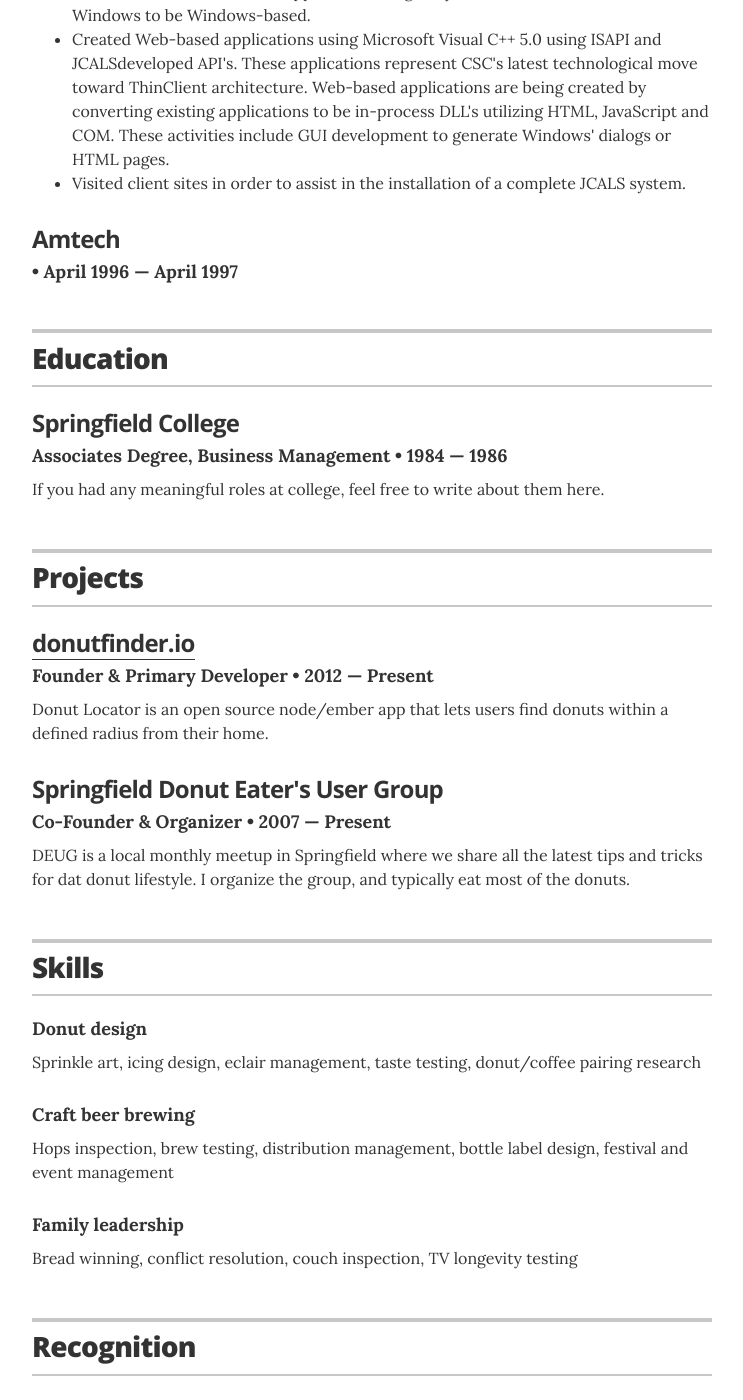
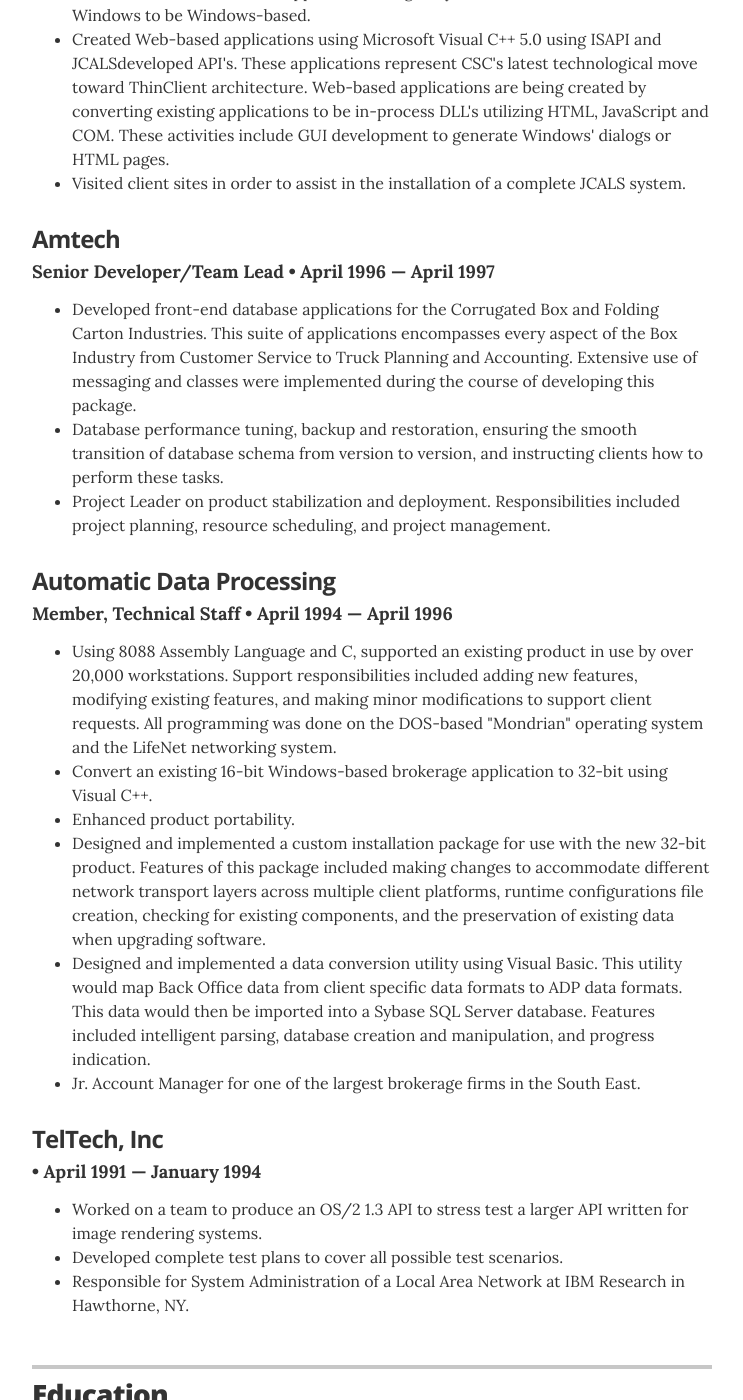
Before and after one commit to Sloveez/sloveez.github.io, a Jekyll site: the page built from index.html, in a window 1280 px wide and 1400 px high, scrolled down 2896 px. Shown: the whole window, without its empty margins (268-1011 px from the left). Built offline with Jekyll 4.4.1, drawn with Linux system fonts in a browser that asks for light colours.

Commit message:
Update experience.yml

```diff
--- a/_data/experience.yml
+++ b/_data/experience.yml
@@ -53,8 +53,33 @@
   url: www.amtechsoftware.com
   start: April 1996
   end: April 1997
+  title: Senior Developer/Team Lead
   copy:
-  achivements:
+  achievements:
     - Developed front-end database applications for the Corrugated Box and Folding Carton Industries. This suite of applications encompasses every aspect of the Box Industry from Customer Service to Truck Planning and Accounting. Extensive use of messaging and classes were implemented during the course of developing this package.
     - Database performance tuning, backup and restoration, ensuring the smooth transition of database schema from version to version, and instructing clients how to perform these tasks.
     - Project Leader on product stabilization and deployment. Responsibilities included project planning, resource scheduling, and project management.
+
+- employer: Automatic Data Processing
+  url: www.adp.com
+  start: April 1994
+  end: April 1996
+  title: Member, Technical Staff
+  copy:
+  achievements:
+    - Using 8088 Assembly Language and C, supported an existing product in use by over 20,000 workstations. Support responsibilities included adding new features, modifying existing features, and making minor modifications to support client requests. All programming was done on the DOS-based "Mondrian" operating system and the LifeNet networking system.
+    - Convert an existing 16-bit Windows-based brokerage application to 32-bit using Visual C++.
+    - Enhanced product portability.
+    - Designed and implemented a custom installation package for use with the new 32-bit product. Features of this package included making changes to accommodate different network transport layers across multiple client platforms, runtime configurations file creation, checking for existing components, and the preservation of existing data when upgrading software.
+    - Designed and implemented a data conversion utility using Visual Basic. This utility would map Back Office data from client specific data formats to ADP data formats. This data would then be imported into a Sybase SQL Server database. Features included intelligent parsing, database creation and manipulation, and progress indication.
+    - Jr. Account Manager for one of the largest brokerage firms in the South East.
+
+- employer: TelTech, Inc
+  url:
+  start: April 1991
+  end: January 1994
+  copy:
+  achievements:
+    - Worked on a team to produce an OS/2 1.3 API to stress test a larger API written for image rendering systems.
+    - Developed complete test plans to cover all possible test scenarios.
+    - Responsible for System Administration of a Local Area Network at IBM Research in Hawthorne, NY.
```
